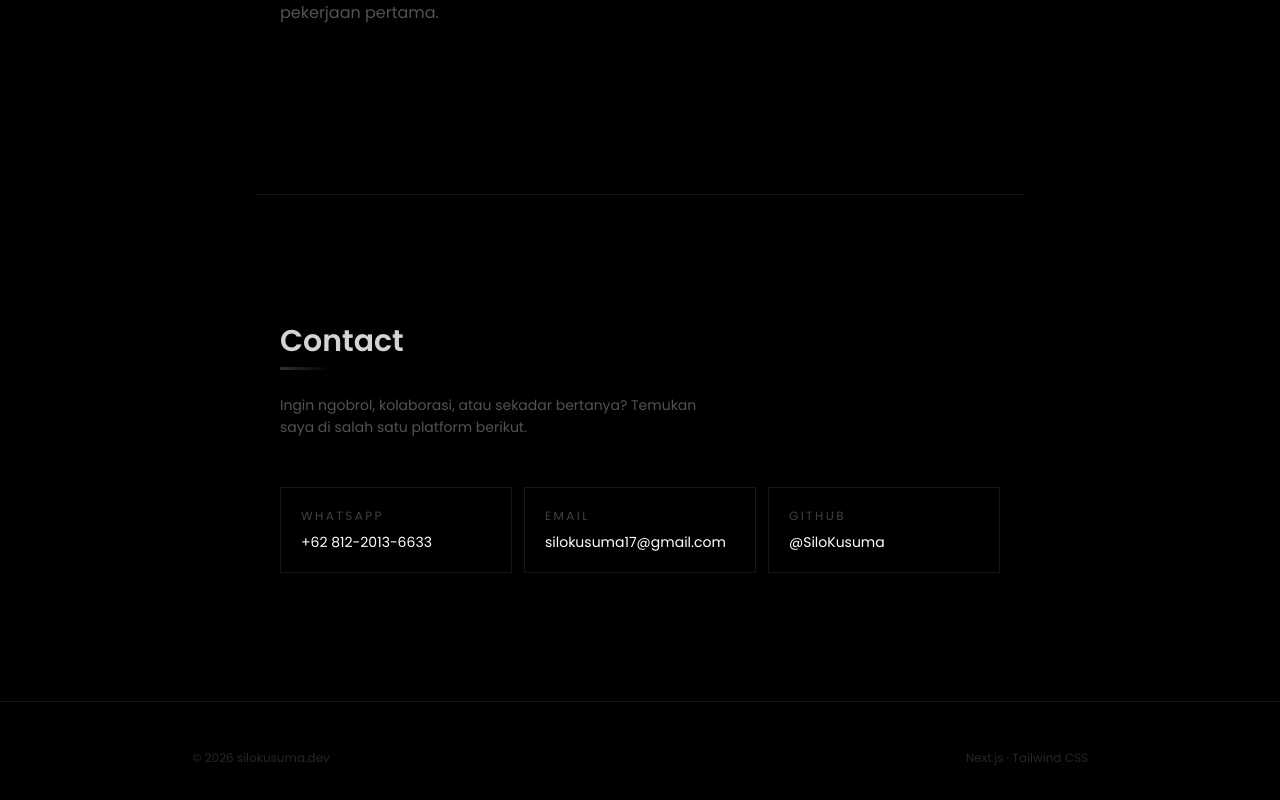
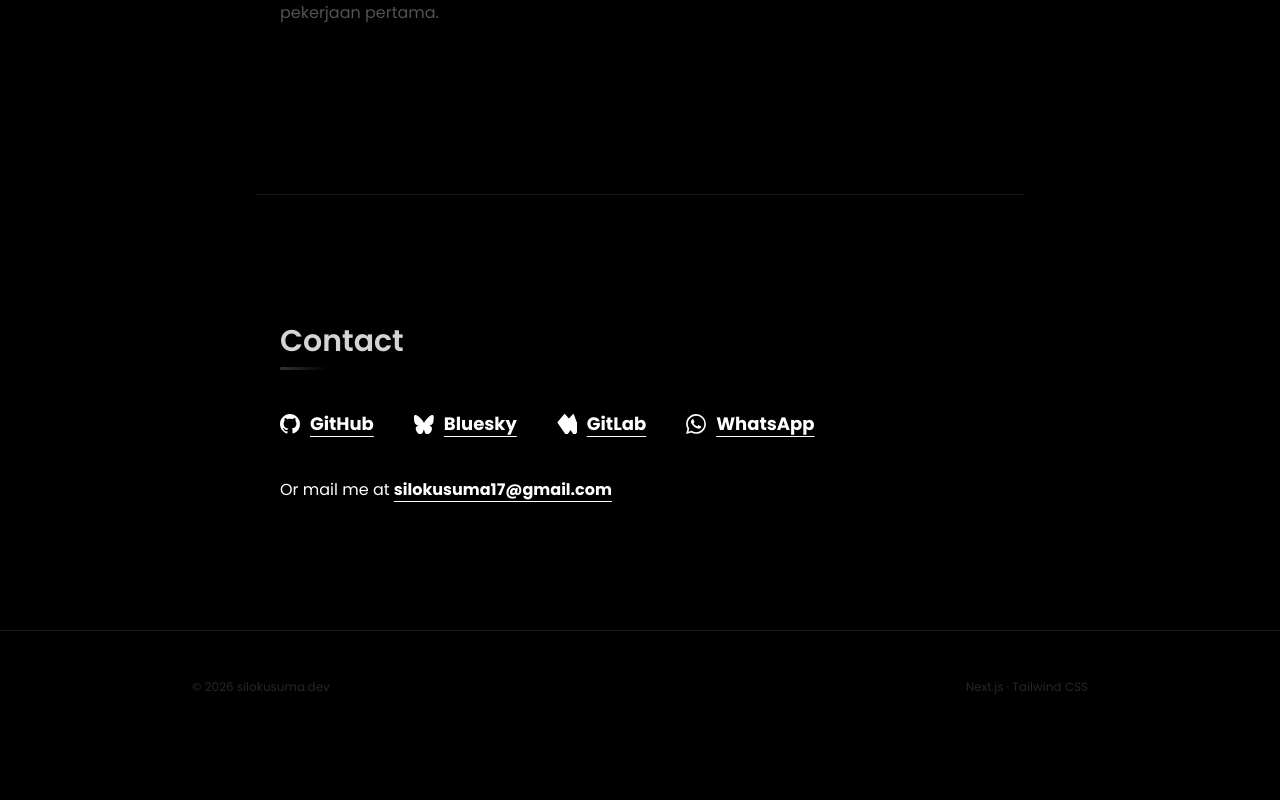
Before and after one commit to SiloKusuma/Portofolioku, a Next.js app: page / in a window 1280 px wide. Shown: the part 2905-3705 px from the top of the page. After the commit the page ends 3648 px from the top, so only its background shows below. Built offline with nearby package versions, Linux system fonts and the light colour scheme.

Commit message:
Redesign Contact section with social link row

```diff
--- a/components/Contact.tsx
+++ b/components/Contact.tsx
@@ -1,50 +1,73 @@
+const contactLinks = [
+  {
+    name: "GitHub",
+    href: "https://github.com/SiloKusuma",
+    icon: (
+      <svg viewBox="0 0 24 24" fill="currentColor" className="w-5 h-5" aria-hidden>
+        <path d="M12 0C5.37 0 0 5.37 0 12c0 5.31 3.435 9.795 8.205 11.385.6.105.825-.255.825-.57 0-.285-.015-1.23-.015-2.235-3.015.555-3.795-.735-4.035-1.41-.135-.345-.72-1.41-1.23-1.695-.42-.225-1.02-.78-.015-.795.945-.015 1.62.87 1.845 1.23 1.08 1.815 2.805 1.305 3.495.99.105-.78.42-1.305.765-1.605-2.67-.3-5.46-1.335-5.46-5.925 0-1.305.465-2.385 1.23-3.225-.12-.3-.54-1.53.12-3.18 0 0 1.005-.315 3.3 1.23.96-.27 1.98-.405 3-.405s2.04.135 3 .405c2.295-1.56 3.3-1.23 3.3-1.23.66 1.65.24 2.88.12 3.18.765.84 1.23 1.905 1.23 3.225 0 4.605-2.805 5.625-5.475 5.925.435.375.81 1.095.81 2.22 0 1.605-.015 2.895-.015 3.3 0 .315.225.69.825.57A12.02 12.02 0 0 0 24 12c0-6.63-5.37-12-12-12z" />
+      </svg>
+    ),
+  },
+  {
+    name: "Bluesky",
+    href: "https://bsky.app/profile/silokusuma.bsky.social",
+    icon: (
+      <svg viewBox="0 0 24 24" fill="currentColor" className="w-5 h-5" aria-hidden>
+        <path d="M12 10.8c-1.087-2.114-4.046-6.053-6.798-7.995C2.566.944 1.561 1.266.902 1.565.139 1.908 0 3.08 0 3.768c0 .69.378 5.65.624 6.479.815 2.736 3.713 3.66 6.383 3.364.136-.02.275-.039.415-.056-.138.022-.276.04-.415.056-3.912.58-7.387 2.526-2.833 8.922 4.897 5.06 6.73-1.1 7.686-4.32.957 3.22 2.05 9.382 7.686 4.32 4.267-6.09 1.19-8.342-2.833-8.922a23.84 23.84 0 0 1-.415-.056c.14.017.279.036.415.056 2.67.297 5.568-.628 6.383-3.364.246-.828.624-5.79.624-6.478 0-.69-.139-1.861-.902-2.206-.659-.298-1.664-.62-4.3 1.24C16.046 4.748 13.087 8.687 12 10.8z" />
+      </svg>
+    ),
+  },
+  {
+    name: "GitLab",
+    href: "https://gitlab.com/SiloKusuma",
+    icon: (
+      <svg viewBox="0 0 24 24" fill="currentColor" className="w-5 h-5" aria-hidden>
+        <path d="m23.6 9.593-.033-.09L20.34.593a.851.851 0 0 0-.336-.405.865.865 0 0 0-.51-.088.883.883 0 0 0-.483.215l-4.711 4.99-4.425-4.99a.853.853 0 0 0-.672-.323.857.857 0 0 0-.671.323L.743 9.502a.847.847 0 0 0-.099.94l9.94 14.5a.85.85 0 0 0 .308.308.862.862 0 0 0 1.216 0 .847.847 0 0 0 .308-.308l3.84-5.61 3.84 5.61a.85.85 0 0 0 .308.308.862.862 0 0 0 1.216 0 .847.847 0 0 0 .308-.308l9.94-14.5a.845.845 0 0 0-.098-.94z" />
+      </svg>
+    ),
+  },
+  {
+    name: "WhatsApp",
+    href: "https://wa.me/628122013663",
+    icon: (
+      <svg viewBox="0 0 24 24" fill="currentColor" className="w-5 h-5" aria-hidden>
+        <path d="M17.472 14.382c-.297-.149-1.758-.867-2.03-.967-.273-.099-.471-.148-.67.15-.197.297-.767.966-.94 1.164-.173.199-.347.223-.644.075-.297-.15-1.255-.463-2.39-1.475-.883-.788-1.48-1.761-1.653-2.059-.173-.297-.018-.458.13-.606.134-.133.298-.347.446-.52.149-.174.198-.298.298-.497.099-.198.05-.371-.025-.52-.075-.149-.669-1.612-.916-2.207-.242-.579-.487-.5-.669-.51-.173-.008-.371-.01-.57-.01-.198 0-.52.074-.792.372-.272.297-1.04 1.016-1.04 2.479 0 1.462 1.065 2.875 1.213 3.074.149.198 2.096 3.2 5.077 4.487.709.306 1.262.489 1.694.625.712.227 1.36.195 1.871.118.571-.085 1.758-.719 2.006-1.413.248-.694.248-1.289.173-1.413-.074-.124-.272-.198-.57-.347m-5.421 7.403h-.004a9.87 9.87 0 0 1-5.031-1.378l-.361-.214-3.741.982.998-3.648-.235-.374a9.86 9.86 0 0 1-1.51-5.26c.001-5.45 4.436-9.884 9.888-9.884 2.64 0 5.122 1.03 6.988 2.898a9.825 9.825 0 0 1 2.893 6.994c-.003 5.45-4.435 9.884-9.885 9.884m8.413-18.297A11.815 11.815 0 0 0 12.05 0C5.495 0 .16 5.335.157 11.892c0 2.096.547 4.142 1.588 5.945L.057 24l6.305-1.654a11.882 11.882 0 0 0 5.683 1.448h.005c6.554 0 11.89-5.335 11.893-11.893a11.821 11.821 0 0 0-3.48-8.413z" />
+      </svg>
+    ),
+  },
+];
+
 export default function Contact() {
   return (
     <section id="contact" className="section-container border-t border-neutral-900">
       <p className="section-label animate-fade-up">Contact</p>
-      <p className="text-sm text-neutral-600 mb-12 max-w-md leading-relaxed mt-6 animate-fade-up delay-2">
-        Ingin ngobrol, kolaborasi, atau sekadar bertanya? Temukan saya di salah
-        satu platform berikut.
-      </p>
-      <div className="grid sm:grid-cols-3 gap-3 animate-fade-up delay-4">
-        <a
-          href="https://wa.me/6281220136633"
-          target="_blank"
-          rel="noopener noreferrer"
-          className="group p-5 border border-neutral-900 hover:bg-neutral-900/50 hover:border-neutral-600 transition-all"
-        >
-          <p className="text-xs tracking-[0.2em] uppercase text-neutral-700 mb-2 group-hover:text-neutral-400 transition-colors">
-            WhatsApp
-          </p>
-          <p className="text-sm text-white group-hover:underline">
-            +62 812-2013-6633
-          </p>
-        </a>
+
+      <div className="mt-10 flex flex-wrap gap-x-10 gap-y-5 animate-fade-up delay-2">
+        {contactLinks.map((link) => (
+          <a
+            key={link.name}
+            href={link.href}
+            target="_blank"
+            rel="noopener noreferrer"
+            className="inline-flex items-center gap-2.5 text-white transition-opacity hover:opacity-80"
+          >
+            {link.icon}
+            <span className="text-lg font-bold underline underline-offset-[6px] decoration-white">
+              {link.name}
+            </span>
+          </a>
+        ))}
+      </div>
+
+      <p className="mt-10 text-base text-white animate-fade-up delay-4">
+        Or mail me at{" "}
         <a
           href="mailto:silokusuma17@gmail.com"
-          className="group p-5 border border-neutral-900 hover:bg-neutral-900/50 hover:border-neutral-600 transition-all"
+          className="font-bold underline underline-offset-[6px] decoration-white hover:opacity-80 transition-opacity"
         >
-          <p className="text-xs tracking-[0.2em] uppercase text-neutral-700 mb-2 group-hover:text-neutral-400 transition-colors">
-            Email
-          </p>
-          <p className="text-sm text-white group-hover:underline break-all">
-            silokusuma17@gmail.com
-          </p>
+          silokusuma17@gmail.com
         </a>
-        <a
-          href="https://github.com/SiloKusuma"
-          target="_blank"
-          rel="noopener noreferrer"
-          className="group p-5 border border-neutral-900 hover:bg-neutral-900/50 hover:border-neutral-600 transition-all"
-        >
-          <p className="text-xs tracking-[0.2em] uppercase text-neutral-700 mb-2 group-hover:text-neutral-400 transition-colors">
-            GitHub
-          </p>
-          <p className="text-sm text-white group-hover:underline">
-            @SiloKusuma
-          </p>
-        </a>
-      </div>
+      </p>
     </section>
   );
 }
```
